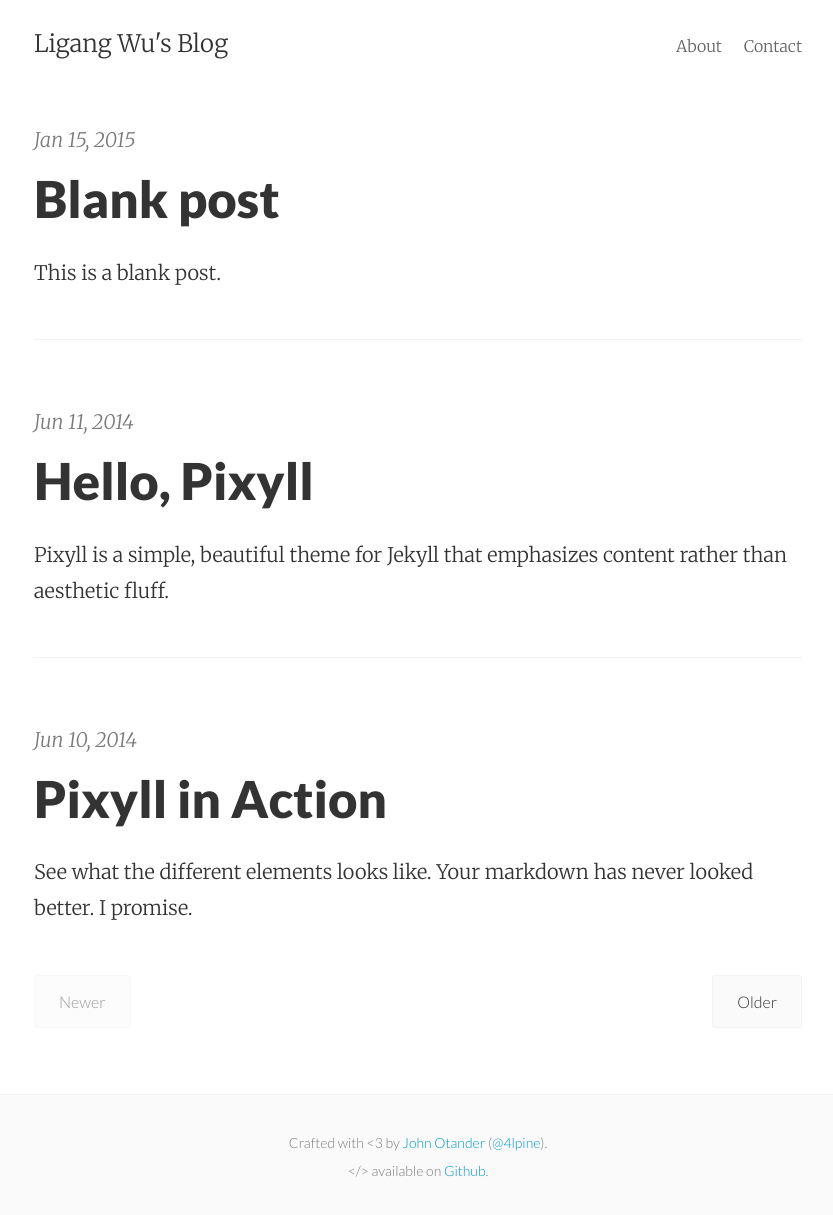
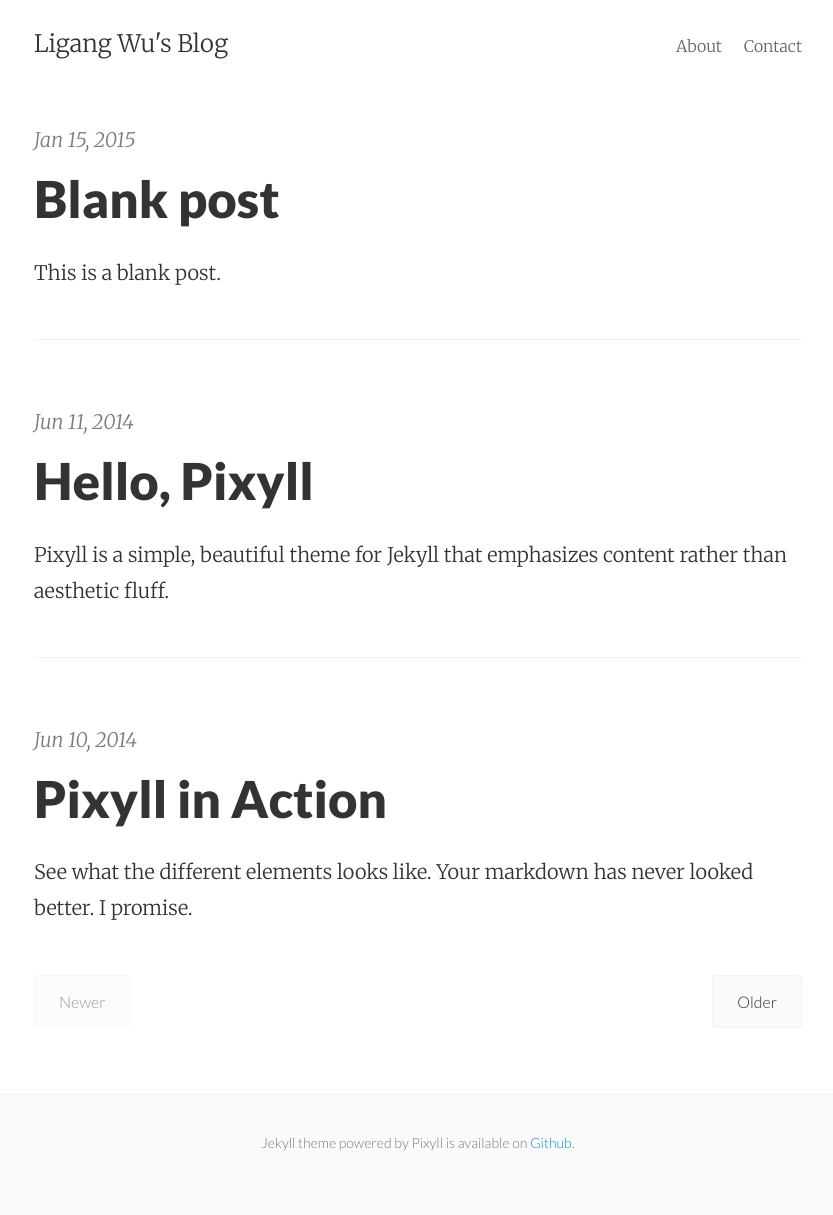
Before and after one commit to limitfan/limitfan.github.io, a Jekyll site: the page built from index.html, in a window 1280 px wide. Shown: the whole page, without its empty margins (222-1055 px from the left). Built offline with Jekyll 4.4.1, drawn with Linux system fonts in a browser that asks for light colours; Markdown is read by kramdown in place of the engine named in the settings; the list of posts is cut into pages by our own code.

Commit message:
Footer text is modified to suit my case

```diff
--- a/_includes/footer.html
+++ b/_includes/footer.html
@@ -2,8 +2,7 @@
   <div class="p2 wrap">
     <div class="measure mt1 center">
       <small>
-        Crafted with &lt;3 by <a href="http://johnotander.com">John Otander</a> (<a href="https://twitter.com/4lpine">@4lpine</a>).<br>
-        &lt;/&gt; available on <a href="https://github.com/johnotander/pixyll">Github</a>.
+        Jekyll theme powered by Pixyll is available on <a href="https://github.com/johnotander/pixyll">Github</a>.
       </small>
     </div>
   </div>
```
